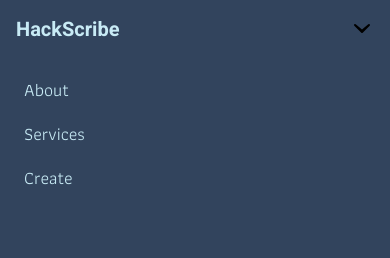
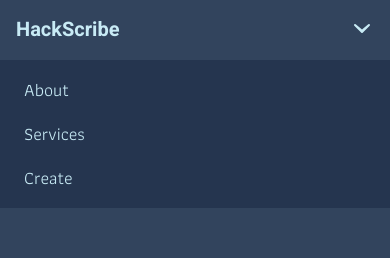
Before and after one commit to Md-Nur/hackscribe, a Next.js app: page / in a window 390 px wide. Both pictures are taken after a click on the button 362 px from the left and 30 px from the top of the page. Shown: the top 258 px of the page. Built offline with nearby package versions, Linux system fonts and the light colour scheme; no server answers.

Commit message:
sili change

```diff
--- a/app/components/Navbar.js
+++ b/app/components/Navbar.js
@@ -20,7 +20,7 @@
             onClick={toggleNavbar}
           >
             <svg
-              className="h-6 w-6 fill-current"
+              className="h-6 w-6 fill-secondary "
               xmlns="http://www.w3.org/2000/svg"
               viewBox="0 0 24 24"
             >
@@ -39,7 +39,7 @@
         </div>
         <div
           className={`${isOpen ? 'block' : 'hidden'
-            } sm:hidden bg-primary py-4 px-6`}
+            } sm:hidden bg-primaryDark py-4 px-6`}
         >
           <Link href="/about" className="block text-secondary font-medium text-lg mb-4">About
           </Link>
```
